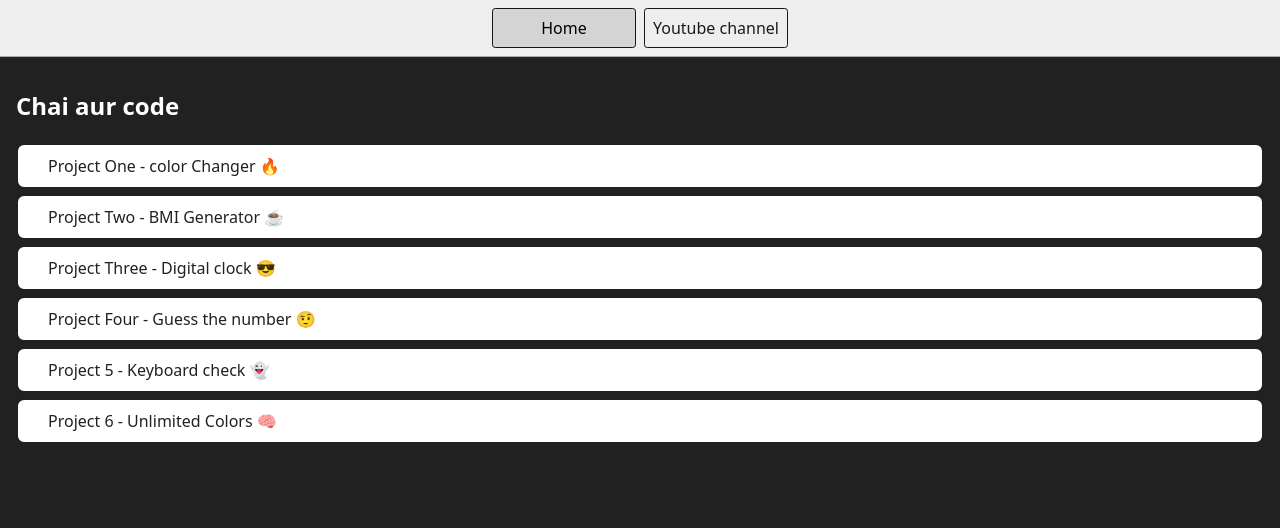
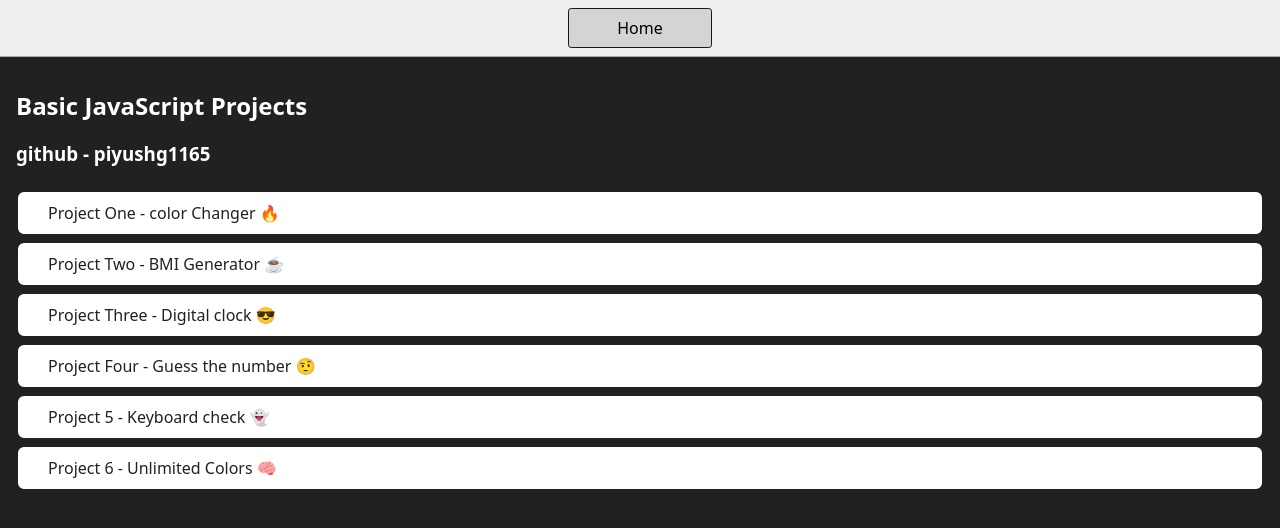
Before and after one commit to piyushg1165/javascript-basic-projects-2, a plain HTML site: page index.html in a window 1280 px wide. Drawn offline with Linux system fonts and the light colour scheme.

Commit message:
update design

```diff
--- a/index.html
+++ b/index.html
@@ -11,12 +11,10 @@
   <body style="background-color: #212121; color: #fff">
     <nav>
       <a href="/" aria-current="page">Home</a>
-      <a target="_blank" href="https://www.youtube.com/@chaiaurcode"
-        >Youtube channel</a
-      >
     </nav>
     <main>
-      <h1>Chai aur code</h1>
+      <h1>Basic JavaScript Projects</h1>
+      <h3>github - piyushg1165</h3>
       <div class="projects">
         <a class="project-link" style="" href="./1-colorChanger/index.html"
           >Project One - color Changer 🔥</a
```
Also changed, not shown: 1-colorChanger/index.html (+3 -0 lines), 2-BMICalculator/index.html (+0 -3 lines), 3-DigitalClock/index.html (+0 -3 lines), 4-GuessTheNumber/index.html (+0 -3 lines), 5-keyboard/index.html (+0 -3 lines), 1 other file.
